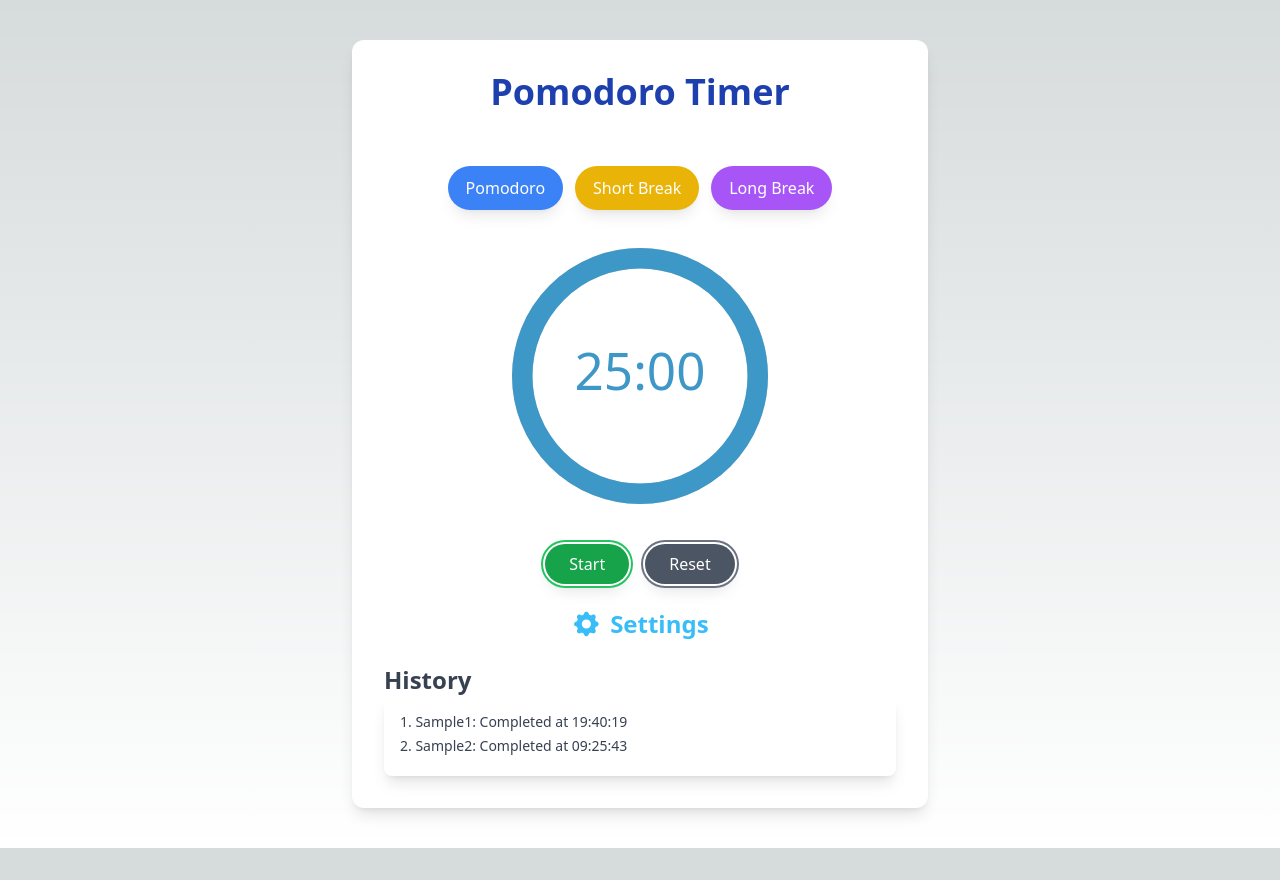
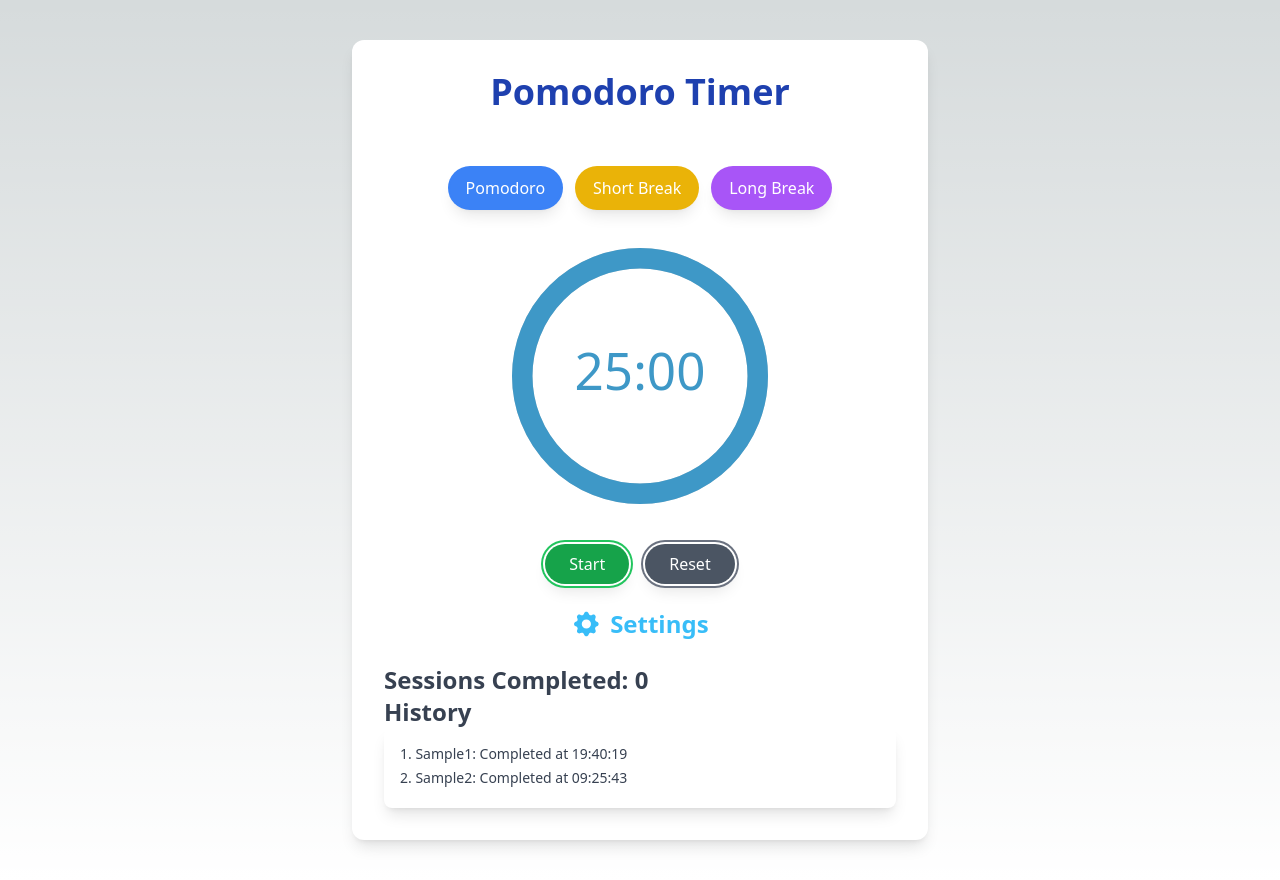
Before and after one commit to Shantanu993/FocusTrekker, a Next.js app: page / in a window 1280 px wide. Before the commit the page ends 848 px from the top, so only its background shows below. Built offline with nearby package versions, Linux system fonts and the light colour scheme.

Commit message:
Add session count to HistoryPanel

```diff
--- a/components/HistoryPanel.js
+++ b/components/HistoryPanel.js
@@ -1,8 +1,11 @@
 import React from "react";
 
-const HistoryPanel = ({ history }) => {
+const HistoryPanel = ({ history, session }) => {
   return (
     <div className="">
+      <h2 className="text-2xl font-semibold text-gray-700">
+        Sessions Completed: {session}
+      </h2>
       <h2 className="text-2xl font-semibold text-gray-700">History</h2>
       <ul className="list-decimal list-inside bg-white p-4 rounded-lg shadow-lg">
         {history.map((item, index) => (
--- a/components/PomodoroTimer.js
+++ b/components/PomodoroTimer.js
@@ -14,6 +14,7 @@ const PomodoroTimer = () => {
   const [seconds, setSeconds] = useState(0);
   const [isActive, setIsActive] = useState(false);
   const [color, setColor] = useState("rgb(59, 130, 246 / 1)");
+  const [session, setSession] = useState(0);
   const [history, setHistory] = useState([
     "Sample1: Completed at 19:40:19",
     "Sample2: Completed at 09:25:43",
@@ -28,6 +29,7 @@ const PomodoroTimer = () => {
           if (minutes === 0) {
             clearInterval(intervalId);
             setIsActive(false);
+            setSession(session + 1);
             setHistory((prevHistory) => [
               ...prevHistory,
               `Completed at ${new Date().toLocaleTimeString()}`,
@@ -109,7 +111,7 @@ const PomodoroTimer = () => {
       <div className="w-[50%] mx-auto flex justify-center space-x-4 mt-6 mb-6">
         <SettingsButton onClick={() => settingsInfo.setShowSettings(true)} />
       </div>
-      <HistoryPanel history={history} />
+      <HistoryPanel history={history} session={session} />
       <Notification
         showNotification={!isActive && minutes === 0 && seconds === 0}
       />
```
